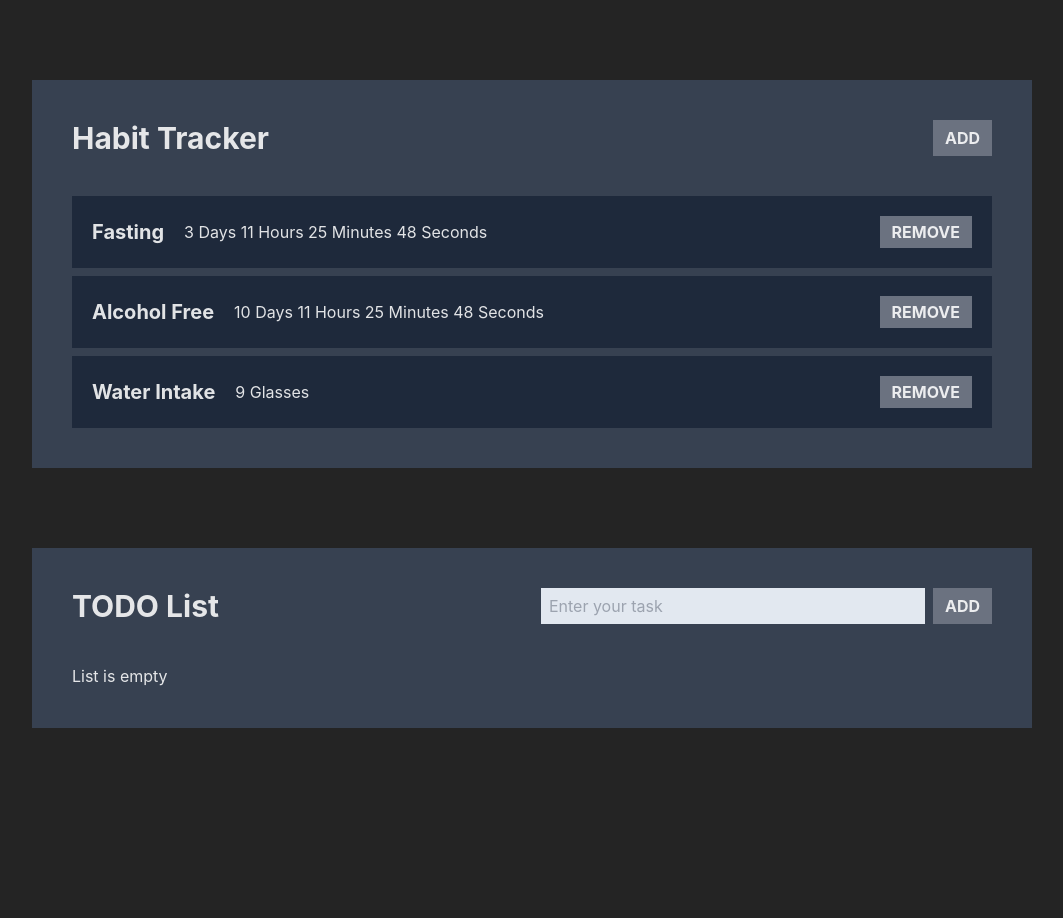
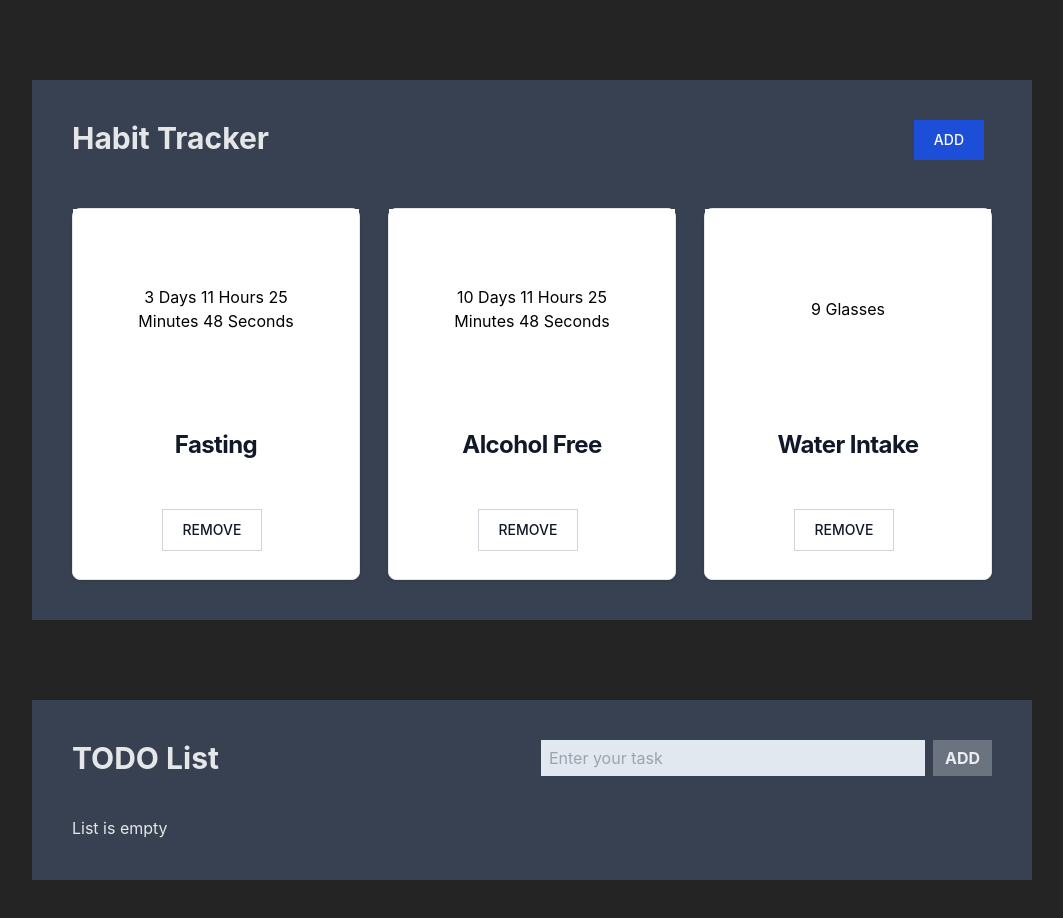
Before and after one commit to stefanrogic/habit-tracking-app, a React (Vite) app: page / in a window 1280 px wide. Shown: the top 918 px of the page, without its empty margins (108-1171 px from the left). Before the commit the page ends 808 px from the top, so only its background shows below. Built offline with nearby package versions, Linux system fonts and the light colour scheme.

Commit message:
implementing flowbite component design

```diff
--- a/src/App.tsx
+++ b/src/App.tsx
@@ -82,7 +82,10 @@ function App() {
         <div className="flex flex-row justify-between">
           <h1 className="text-3xl font-bold">Habit Tracker</h1>
           <div className="flex flex-row gap-2">
-            <button className="px-3 py-1 bg-gray-500 font-bold" onClick={() => setHabits([...habits, { type: "count-days", name: "Alcohol Free", start: new Date() }])}>
+            <button
+              className="text-white bg-blue-700 hover:bg-blue-800 focus:ring-4 focus:ring-blue-300 font-medium text-sm px-5 py-2.5 me-2 mb-2 dark:bg-blue-600 dark:hover:bg-blue-700 focus:outline-none dark:focus:ring-blue-800"
+              onClick={() => setHabits([...habits, { type: "count-days", name: "Alcohol Free", start: new Date() }])}
+            >
               ADD
             </button>
           </div>
@@ -91,16 +94,24 @@ function App() {
         <div className="flex flex-col gap-2">
           {habits.length === 0 && <p>List is empty</p>}
 
+          <div className="grid grid-cols-3 grid-flow-row gap-7">
             {habits.map((h: Habits, i: number) => {
               if (h.type === "count-days" || h.type === "count-hours") {
                 return (
-                <div className={`flex flex-row justify-between items-center p-5  bg-slate-800`} key={i}>
-                  <div className="flex flex-row items-center gap-5">
-                    <p className={`text-xl font-bold`}>{h.name}</p>
-                    <span>{renderProgress(h.type, h.start)}</span>
+                  <div key={i} className="bg-white border border-gray-200 rounded-lg shadow dark:bg-gray-800 dark:border-gray-700">
+                    <div className="flex justify-center items-center h-[200px] p-10 bg-white relative">
+                      <div className="opacity-0 hover:opacity-100 flex justify-center items-center h-[200px] w-full bg-black bg-opacity-70 top-0 absolute z-50 cursor-pointer">
+                        <p className="text-3xl">RESET</p>
                       </div>
-                  <div className="flex flex-row items-center gap-5">
-                    <button className="px-3 py-1 bg-gray-500 font-bold">REMOVE</button>
+                      <span className="text-black text-center">{renderProgress(h.type, h.start)}</span>
+                    </div>
+
+                    <div className="flex flex-col items-center gap-10 p-5">
+                      <h5 className="mb-2 text-2xl font-bold tracking-tight text-gray-900 dark:text-white">{h.name}</h5>
+
+                      <button className="text-gray-900 bg-white border border-gray-300 focus:outline-none hover:bg-gray-100 focus:ring-4 focus:ring-gray-100 font-medium text-sm px-5 py-2.5 me-2 mb-2 dark:bg-gray-800 dark:text-white dark:border-gray-600 dark:hover:bg-gray-700 dark:hover:border-gray-600 dark:focus:ring-gray-700">
+                        REMOVE
+                      </button>
                     </div>
                   </div>
                 );
@@ -108,18 +119,26 @@ function App() {
 
               if (h.type === "count-times") {
                 return (
-                <div className={`flex flex-row justify-between items-center p-5  bg-slate-800`} key={i}>
-                  <div className="flex flex-row items-center gap-5">
-                    <p className={`text-xl font-bold`}>{h.name}</p>
-                    <span>{renderProgress(h.type, undefined, h.count)}</span>
+                  <div key={i} className="bg-white border border-gray-200 rounded-lg shadow dark:bg-gray-800 dark:border-gray-700">
+                    <div className="flex justify-center items-center h-[200px] bg-white relative">
+                      <div className="opacity-0 hover:opacity-100 flex justify-center items-center h-[200px] w-full bg-black bg-opacity-70 top-0 absolute z-50 cursor-pointer">
+                        <p className="text-3xl">RESET</p>
                       </div>
-                  <div className="flex flex-row items-center gap-5">
-                    <button className="px-3 py-1 bg-gray-500 font-bold">REMOVE</button>
+                      <span className="text-black text-center">{renderProgress(h.type, undefined, h.count)}</span>
+                    </div>
+
+                    <div className="flex flex-col items-center gap-10 p-5">
+                      <h5 className="mb-2 text-2xl font-bold tracking-tight text-gray-900 dark:text-white">{h.name}</h5>
+
+                      <button className="text-gray-900 bg-white border border-gray-300 focus:outline-none hover:bg-gray-100 focus:ring-4 focus:ring-gray-100 font-medium text-sm px-5 py-2.5 me-2 mb-2 dark:bg-gray-800 dark:text-white dark:border-gray-600 dark:hover:bg-gray-700 dark:hover:border-gray-600 dark:focus:ring-gray-700">
+                        REMOVE
+                      </button>
                     </div>
                   </div>
                 );
               }
             })}
+          </div>
         </div>
       </div>
 
@@ -147,15 +166,17 @@ function App() {
         <div className="flex flex-col gap-2">
           {todo.length === 0 && <p>List is empty</p>}
           {todo.map((t, i: number) => (
-            <div className={`flex flex-row justify-between items-center p-5  ${t?.done ? "bg-slate-600" : "bg-slate-800"}`} key={i}>
+            <div className={`flex flex-row justify-between items-center px-5 h-20  ${t?.done ? "bg-slate-600" : "bg-slate-800"}`} key={i}>
+              <div className="w-full h-full flex items-center cursor-pointer" onClick={() => handleMarkTodo(i)}>
                 <p className={`text-xl font-bold ${t?.done && "line-through"}`}>{t.text}</p>
+              </div>
               <div className="flex flex-row items-center gap-5">
                 <button className="px-3 py-1 bg-gray-500 font-bold" onClick={() => handleRemoveTodo(i)}>
                   REMOVE
                 </button>
-                <button className="px-3 py-1 bg-gray-500 font-bold" onClick={() => handleMarkTodo(i)}>
+                {/* <button className="px-3 py-1 bg-gray-500 font-bold" onClick={() => handleMarkTodo(i)}>
                   {t?.done ? "MARK AS UNDONE" : "MARK AS DONE"}
-                </button>
+                </button> */}
               </div>
             </div>
           ))}
```
Lines whose indentation alone changed are shown as unchanged.
